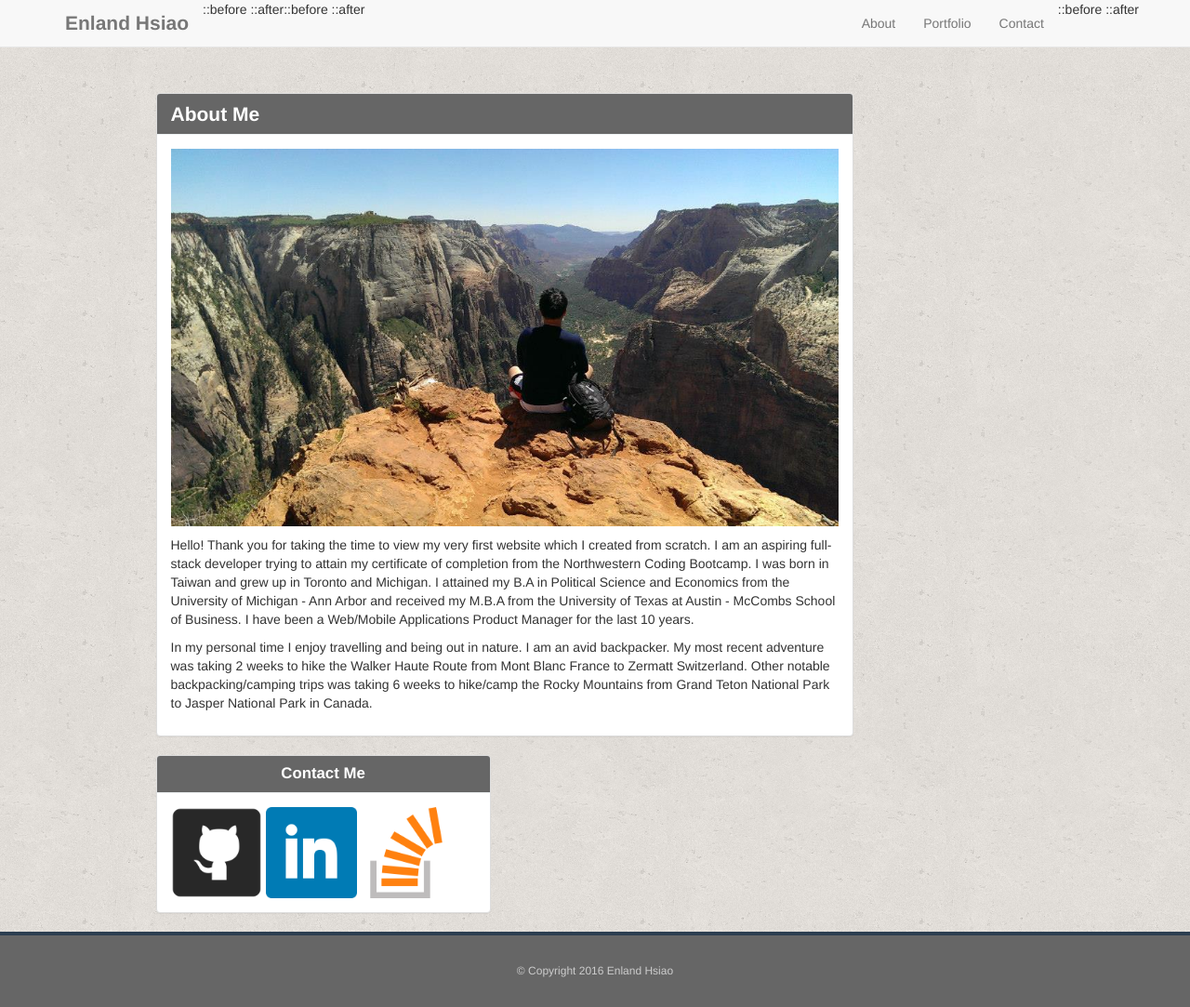
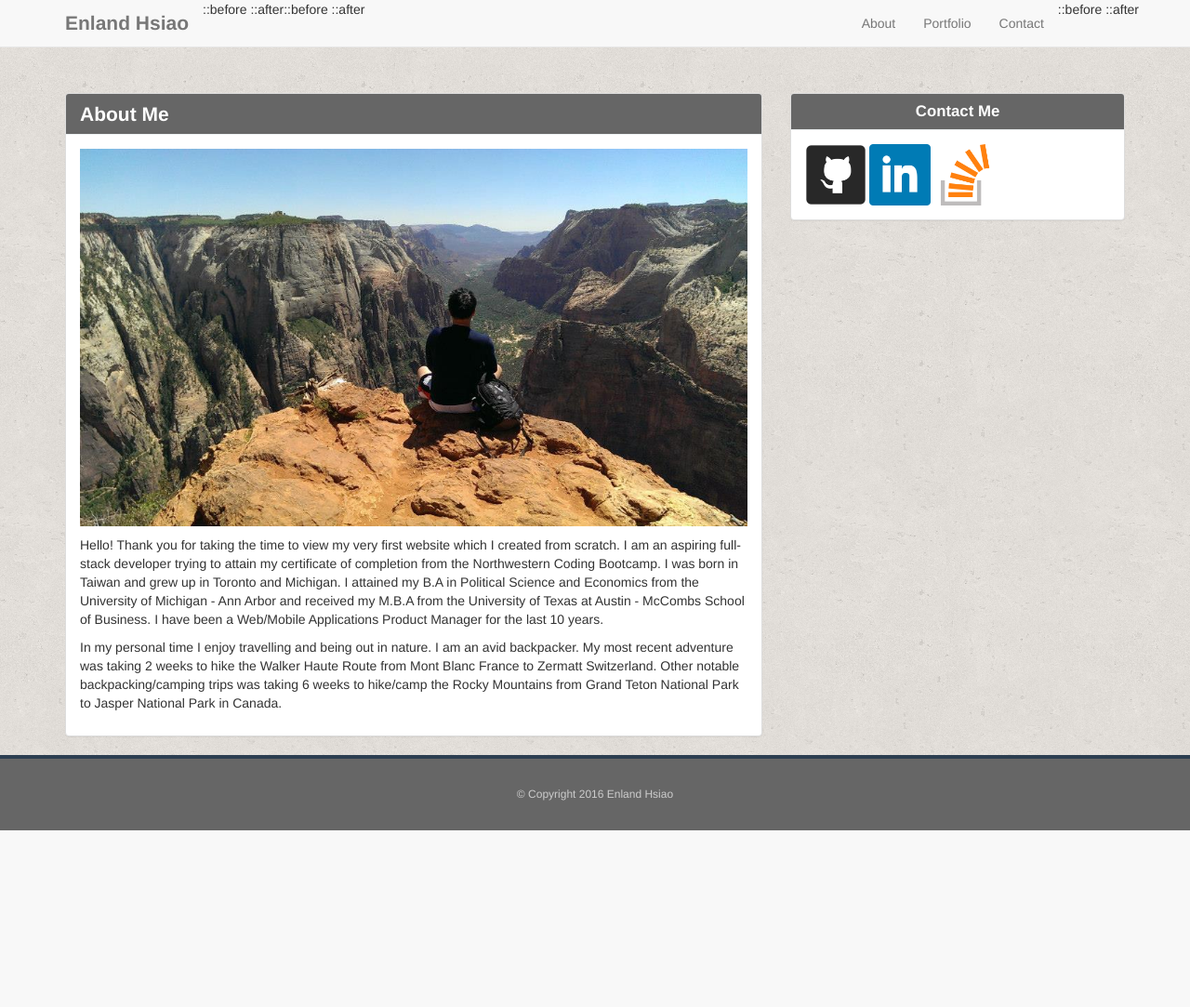
Before and after one commit to ehsiaoz/Bootstrap1, a PHP site: page / in a window 1280 px wide. Shown: the whole page at 93% size. After the commit the page ends 893 px from the top, so only its background shows below. Run offline with PHP 8.4, Linux system fonts and the light colour scheme; some libraries are stand-ins or nearby versions.

Commit message:
fixed offset md

```diff
--- a/assets/css/style.css
+++ b/assets/css/style.css
@@ -22,9 +22,9 @@
 			margin-bottom: 10px;
 		}
 
-		#social {
+		.social {
 			display: inline-block;
-			width: 30%;
+			width: 20%;
 			height: auto;
 		}
 
@@ -65,9 +65,6 @@
 /*The below section pertains to the portfolio.index page*/
 
 
-.panel-body img {
-	width: 100%;
-}
 
 .image {
 	margin-bottom: 15px;
--- a/index.html
+++ b/index.html
@@ -44,7 +44,7 @@
 	<div class="container">
 	<div class="bodycontainer">
 		<div class="row">
-			<div class="col-sm-10 col-sm-offset-1 col-md-8">
+			<div class="col-sm-10 col-sm-offset-1 col-md-8 col-md-offset-0">
 
 				<div class="panel panel-default">
 				  <div class="panel-heading">
@@ -64,16 +64,16 @@
 
 			</div>
 
-			<div class="col-sm-10 col-sm-offset-1 col-md-4">
+			<div class="col-sm-10 col-sm-offset-1 col-md-4 col-md-offset-0">
 
 				<div class="panel panel-default">
 				  <div class="panel-heading">
 				    <h2 class="panel-title">Contact Me</h2>
 				  </div>
 				  <div class="panel-body">
-				    <img src="assets/images/github.png" id="social" alt="">
-					<img src="assets/images/linkedin-logo.png" id="social" alt="">
-					<img src="assets/images/stack overflow logo.png" id="social" alt="">
+				    <img src="assets/images/github.png" class="social" alt="">
+					<img src="assets/images/linkedin-logo.png" class="social" alt="">
+					<img src="assets/images/stack overflow logo.png" class="social" alt="">
 				  </div>
 				</div>
 
```
